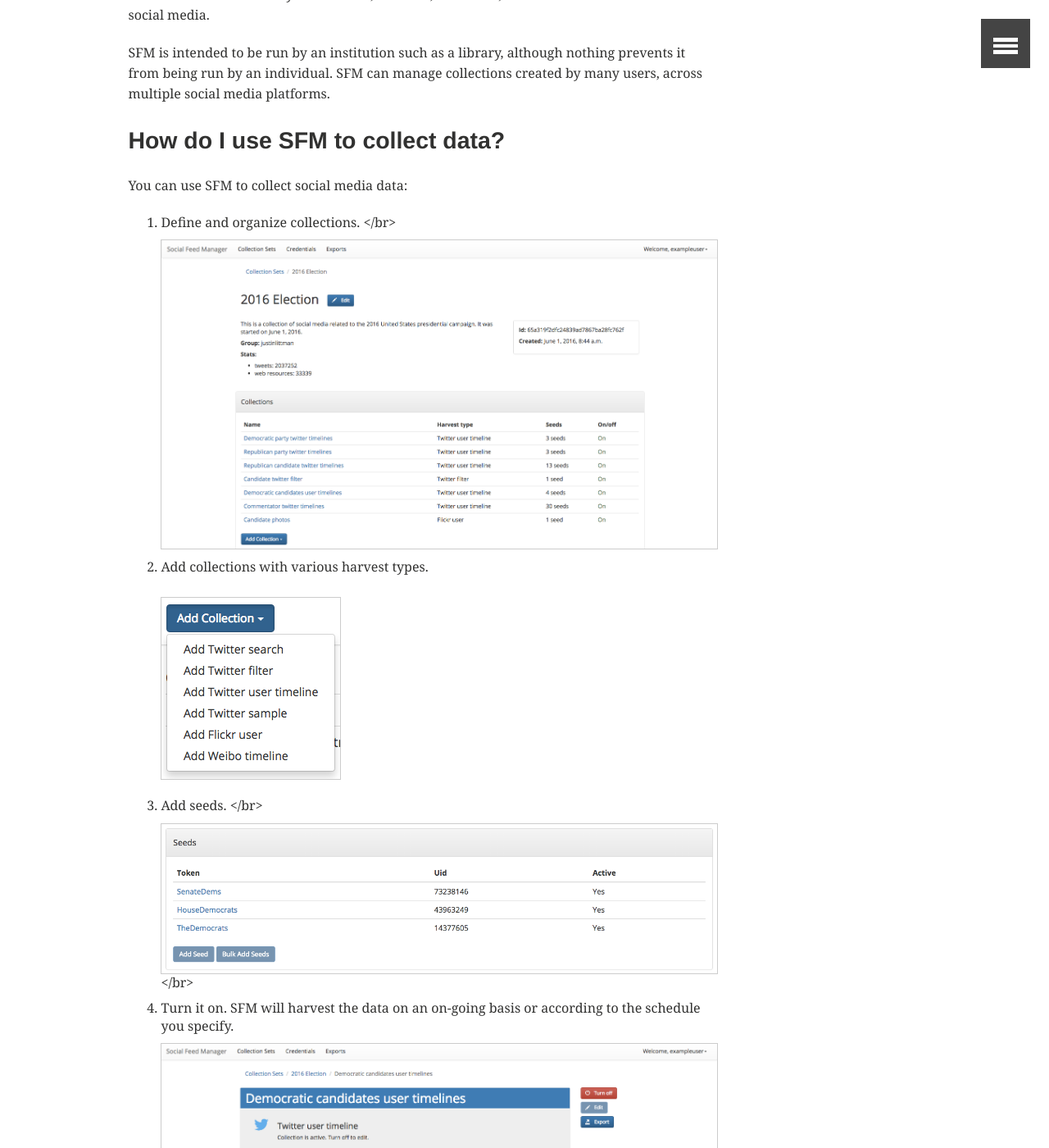
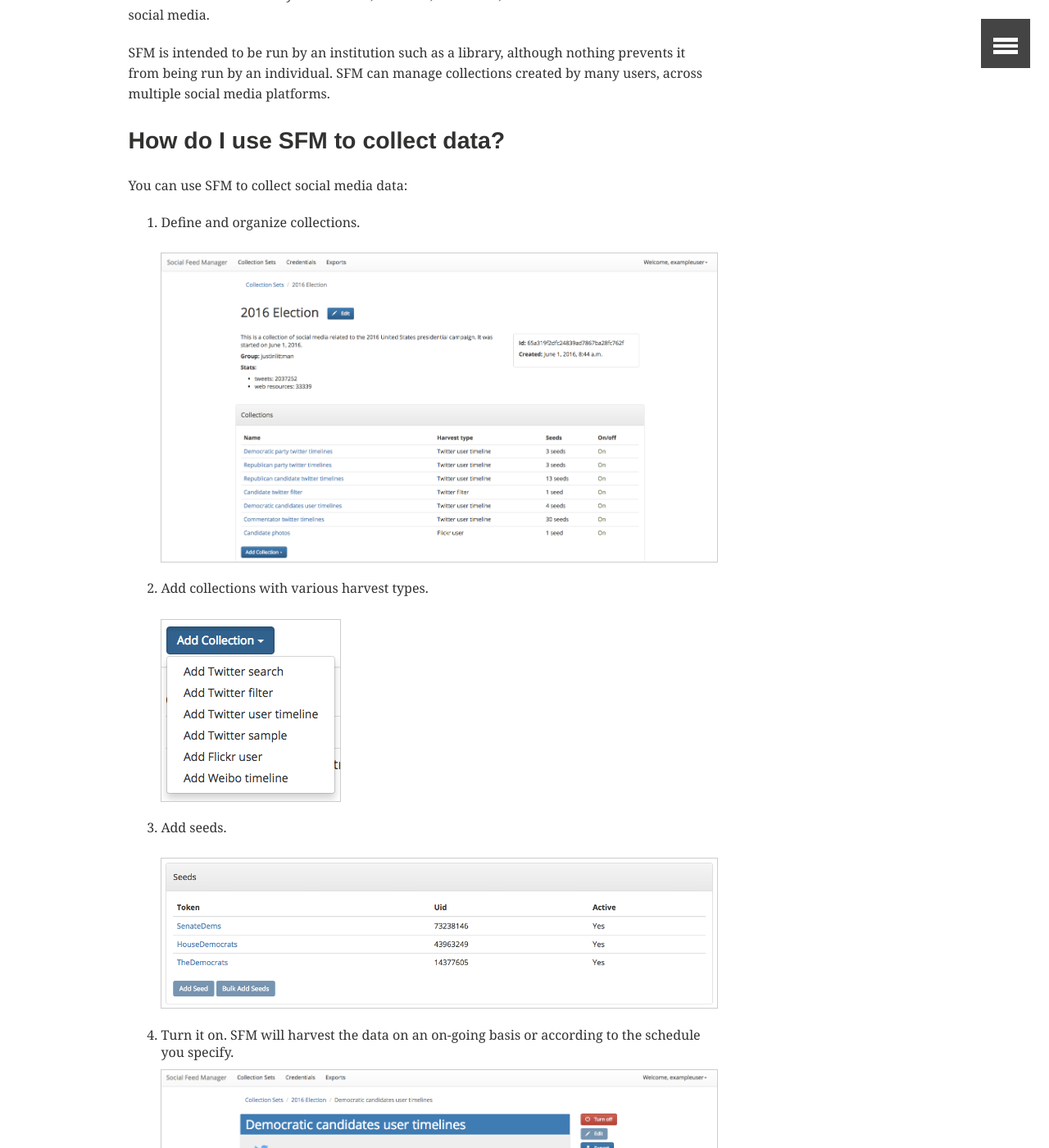
Before and after one commit to gwu-libraries/sfm-ui, a Jekyll site: the page built from about/overview.md, in a window 1280 px wide and 1400 px high, scrolled down 797 px. Shown: the whole window at 82% size. Built offline with Jekyll 4.4.1, drawn with Linux system fonts in a browser that asks for light colours; comment, search, counter and statistics services are not loaded; some of the changed text lies outside the part shown.

Commit message:
1.0 release prep

```diff
--- a/about/overview.md
+++ b/about/overview.md
@@ -40,15 +40,15 @@
 
 <ol>
 <li>Define and organize collections.
-</br><img src="{{ site.github.url }}/images/overview/collection_set_multi.png" alt="collection set page with list of collections"></li>
+<p><img src="{{ site.github.url }}/images/overview/collection_set_multi.png" alt="collection set page with list of collections"></p></li>
 <li> Add collections with various harvest types.
 <p><img src="{{ site.github.url }}/images/overview/collection_types.png" alt="list of collection harvest types"></p></li>
 <li>Add seeds.
-</br><img src="{{ site.github.url }}/images/overview/seeds.png" alt="list of seeds"></br></li>
+<p><img src="{{ site.github.url }}/images/overview/seeds.png" alt="list of seeds"></p></li>
 <li>Turn it on.  SFM will harvest the data on an on-going basis or according to the schedule you specify.
 <img src="{{ site.github.url }}/images/overview/collection.png" alt="collection turned on"></li>
-<li>Monitor harvests.</br>
-</br><img src="{{ site.github.url }}/images/overview/harvests.png" alt="list of harvests"></li>
+<li>Monitor harvests.
+<p><img src="{{ site.github.url }}/images/overview/harvests.png" alt="list of harvests"></p></li>
 </ol>
 
 
```
Also changed, not shown: _posts/2016-06-17-archives-unleashed.md (+2 -2 lines), _posts/2016-06-20-releasing-1-0.md (+5 -2 lines), index.md (+2 -2 lines).
